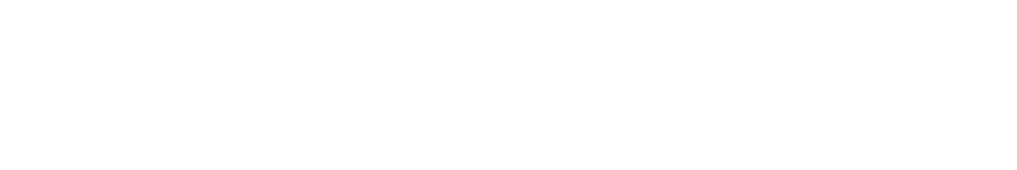
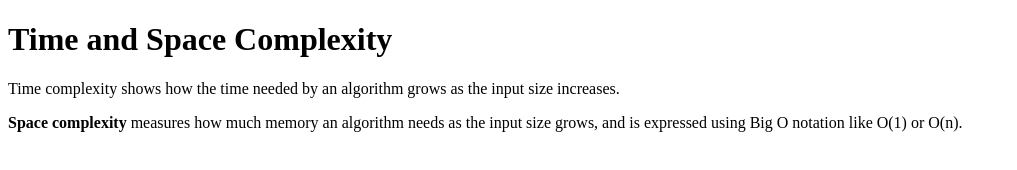
Before and after one commit to acciojob/time-and-space-complexity-jeetsingh-621, a website: page main.html in a window 1280 px wide. Shown: the whole page, without its empty margins (0-1017 px from the left). Drawn offline with Linux system fonts and the light colour scheme.

Commit message:
created a submission

```diff
--- a/main.html
+++ b/main.html
@@ -8,7 +8,10 @@
 
 <body>
 	<!-- the entire body must be written by student -->
-    <script type="text/javascript" src="./script.js">
+	<h1>Time and Space Complexity</h1>
+	<p>Time complexity shows how the time needed by an algorithm grows as the input size increases.</p>
+    <p> <b>Space complexity </b> measures how much memory an algorithm needs as the input size grows, and is expressed using Big O notation like O(1) or O(n).</p>
+	<script type="text/javascript" src="./script.js">
 </script>
 
 </body>
```
